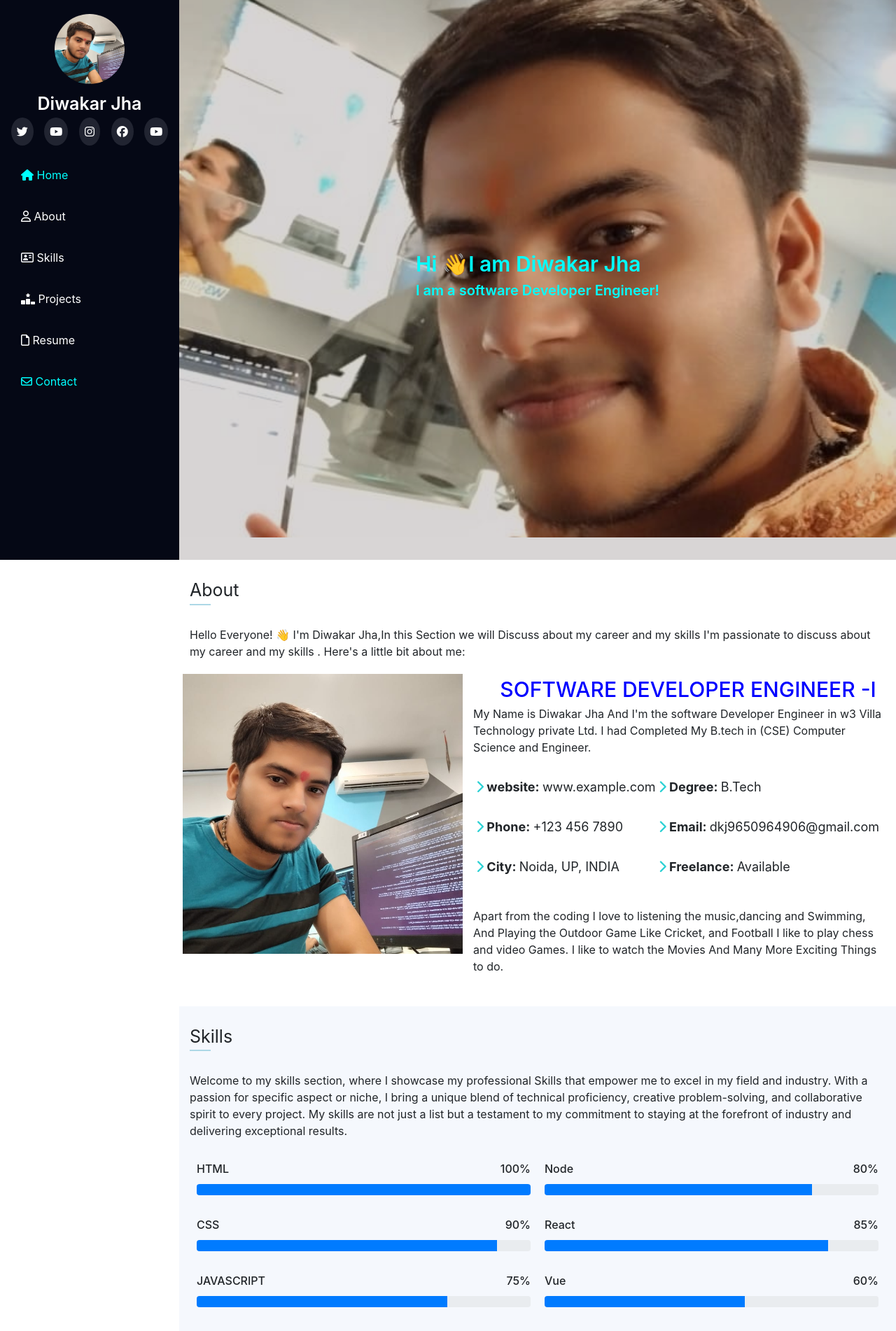
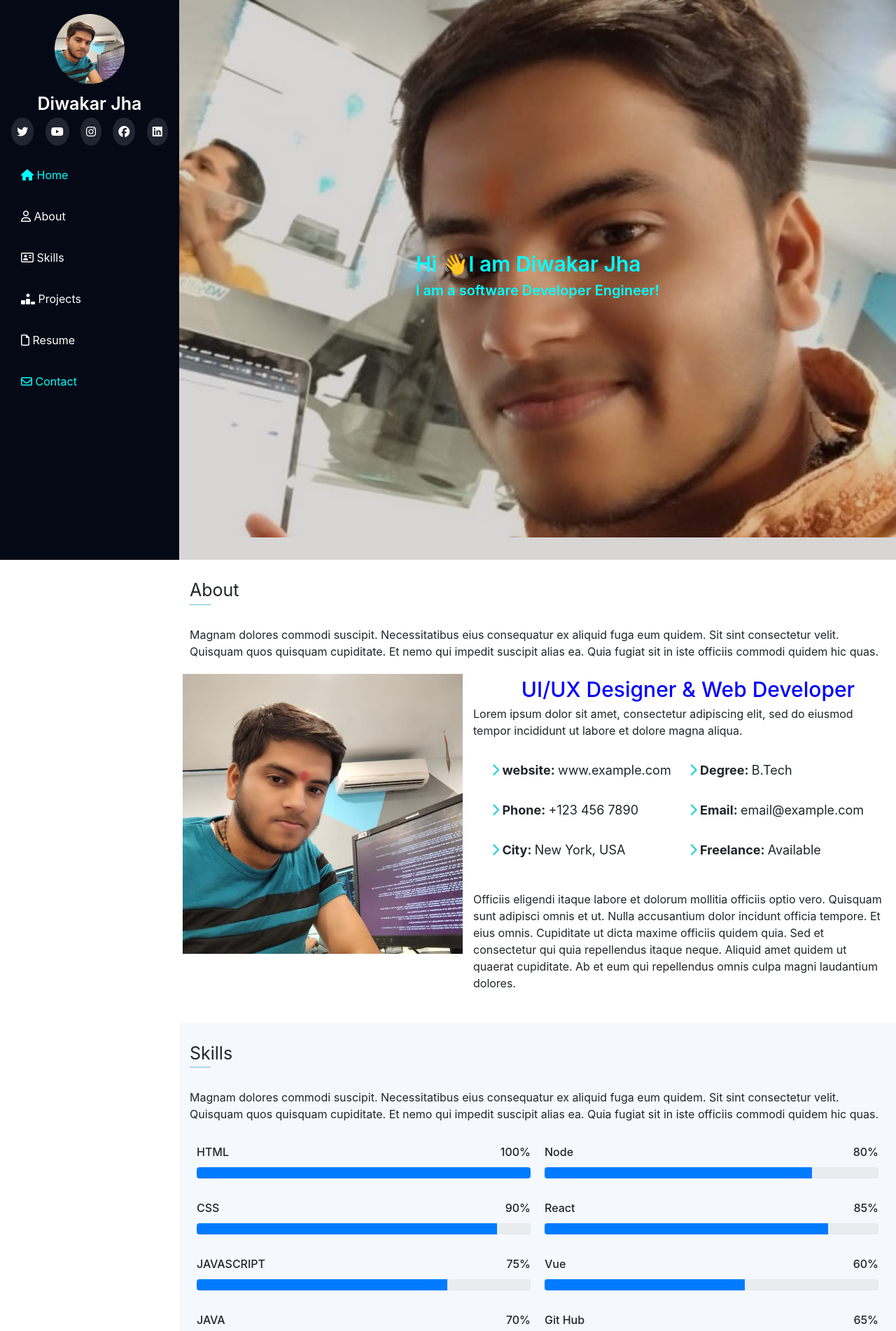
Before and after one commit to diwakarjhadj/Portfolio, a React (Create React App) app: page / in a window 1280 px wide. Shown: the top 1902 px of the page at 70% size. Built offline with nearby package versions, Linux system fonts and the light colour scheme.

Commit message:
Changes-done-ui

```diff
--- a/src/comp/About.js
+++ b/src/comp/About.js
@@ -33,7 +33,7 @@ const About = () => {
                 <div className='main-about-desc' id='about'>
                     <div className='main-About'>About</div>
                     <div className='about-desc'>
-                        Hello Everyone! 👋 I'm Diwakar Jha,In this Section we will Discuss about my career and my skills I'm passionate to discuss about my career and my skills . Here's a little bit about me:
+                        Magnam dolores commodi suscipit. Necessitatibus eius consequatur ex aliquid fuga eum quidem. Sit sint consectetur velit. Quisquam quos quisquam cupiditate. Et nemo qui impedit suscipit alias ea. Quia fugiat sit in iste officiis commodi quidem hic quas.
                     </div>
                     <div className='about-image-desc'>
                         <div className='about-images'>
@@ -43,24 +43,24 @@ const About = () => {
                         </div>
                         <div className='about-image-description'>
                             <div className='about-desc-heading'>
-                                SOFTWARE DEVELOPER ENGINEER -I
+                                UI/UX Designer & Web Developer
                             </div>
                             <div className='about-desc-text'>
-                            <p>My Name is Diwakar Jha And I'm the software Developer Engineer in w3 Villa Technology private Ltd. I had Completed My B.tech in (CSE) Computer Science and Engineer.</p>
+                                <p>Lorem ipsum dolor sit amet, consectetur adipiscing elit, sed do eiusmod tempor incididunt ut labore et dolore magna aliqua.</p>
                             </div>
                             <div className='about-all-desc'>
                                 <div className='personal-desc1'>
                                     <div className='website'><i className="fa-solid fa-chevron-right" style={{ color: "#2bd1d4" }}></i><strong> website: </strong>www.example.com</div>
                                     <div className='website'><i className="fa-solid fa-chevron-right" style={{ color: "#2bd1d4" }}></i><strong> Phone: </strong>+123 456 7890</div>
-                                    <div className='website'><i className="fa-solid fa-chevron-right" style={{ color: "#2bd1d4" }}></i><strong> City: </strong>Noida, UP, INDIA</div>
+                                    <div className='website'><i className="fa-solid fa-chevron-right" style={{ color: "#2bd1d4" }}></i><strong> City: </strong>New York, USA</div>
                                 </div>
                                 <div className='personal-desc2'>
                                     <div className='website'><i className="fa-solid fa-chevron-right" style={{ color: "#2bd1d4" }}></i><strong> Degree: </strong>B.Tech</div>
-                                    <div className='website'><i className="fa-solid fa-chevron-right" style={{ color: "#2bd1d4" }}></i><strong> Email: </strong>dkj9650964906@gmail.com</div>
+                                    <div className='website'><i className="fa-solid fa-chevron-right" style={{ color: "#2bd1d4" }}></i><strong> Email: </strong>email@example.com</div>
                                     <div className='website'><i className="fa-solid fa-chevron-right" style={{ color: "#2bd1d4" }}></i><strong> Freelance: </strong>Available</div>
                                 </div>
                             </div>
-                            <div className='personal-text-desc'>Apart from the coding I love to listening the music,dancing and Swimming, And Playing the Outdoor Game Like Cricket, and Football I like to play chess and video Games. I like to watch the Movies And Many More Exciting Things to do.</div>
+                            <div className='personal-text-desc'>Officiis eligendi itaque labore et dolorum mollitia officiis optio vero. Quisquam sunt adipisci omnis et ut. Nulla accusantium dolor incidunt officia tempore. Et eius omnis. Cupiditate ut dicta maxime officiis quidem quia. Sed et consectetur qui quia repellendus itaque neque. Aliquid amet quidem ut quaerat cupiditate. Ab et eum qui repellendus omnis culpa magni laudantium dolores.</div>
                         </div>
                     </div>
                 </div>
--- a/src/comp/Contact.js
+++ b/src/comp/Contact.js
@@ -1,35 +1,18 @@
 import React from 'react';
 import '../style/Contact.css';
-import { BrowserRouter as Router, Link } from 'react-router-dom';
+
 const Contact = () => {
     return (
         <>
             <div className='contact-section' id="contact">
                 <div className='contact-heading'>Contact</div>
-                <div className='contact-para'>I welcome inquiries and am available for discussions about potential opportunities, collaboration, or any questions you may have. Feel free to reach out via email or connect with me on LinkedIn. I look forward to engaging with you!</div>
+                <div className='contact-para'>Magnam dolores commodi suscipit. Necessitatibus eius consequatur ex aliquid fuga eum quidem. Sit sint consectetur velit. Quisquam quos quisquam cupiditate. Et nemo qui impedit suscipit alias ea. Quia fugiat sit in iste officiis commodi quidem hic quas.</div>
                 <div className='social-media-contact'>
-                    <Router>
-                        <Link>
-                            <div className='social-media-link-contact twitter'><i className="fa-brands fa-twitter" style={{ cursor: 'pointer' }}></i></div>
-                        </Link>
-                        <Link to='https://www.youtube.com/channel/UCjZGcg-NwI96hksQsIcQJDA' target='_blank'>
-                            <div className='social-media-link-contact youtube'><i className="fa-brands fa-youtube" style={{ cursor: 'pointer' }}></i></div>
-                        </Link>
-                        <Link>
-                            <div className='social-media-link-contact instagram'><i className="fa-brands fa-instagram" style={{ cursor: 'pointer' }}></i></div>
-                        </Link>
-                        <Link>
-                            <div className='social-media-link-contact facebook'><i className="fa-brands fa-facebook" style={{ cursor: 'pointer' }}></i></div>
-                        </Link>
-                        <Link to='https://www.linkedin.com/in/diwakar-jha-22a436218/' target='_blank'>
-                            <div className='social-media-link-contact linkedin'><i className="fa-brands fa-linkedin" style={{ cursor: 'pointer' }}></i></div>
-                        </Link>
-                    </Router>
-
-
-
-
-
+                    <div className='social-media-link-contact twitter'><i className="fa-brands fa-twitter" style={{ cursor: 'pointer' }}></i></div>
+                    <div className='social-media-link-contact youtube'><i className="fa-brands fa-youtube" style={{ cursor: 'pointer' }}></i></div>
+                    <div className='social-media-link-contact instagram'><i className="fa-brands fa-instagram" style={{ cursor: 'pointer' }}></i></div>
+                    <div className='social-media-link-contact facebook'><i className="fa-brands fa-facebook" style={{ cursor: 'pointer' }}></i></div>
+                    <div className='social-media-link-contact linkedin'><i className="fa-brands fa-linkedin" style={{ cursor: 'pointer' }}></i></div>
                 </div>
             </div>
         </>
--- a/src/comp/Navbar.js
+++ b/src/comp/Navbar.js
@@ -10,8 +10,8 @@ window.addEventListener('scroll', function () {
     var aboutLink = document.querySelector('.aboutLink');
     var skillsLink = document.querySelector('.skillsLink');
     var projectLink = document.querySelector('.projectLink');
-    // console.log(window.scrollY+this.window.innerHeight,document.documentElement.scrollHeight);
-    if (window.scrollY + window.innerHeight >= (document.documentElement.scrollHeight - 1)) {
+    if (window.scrollY + window.innerHeight === document.documentElement.scrollHeight) {
+
         resumeLink.classList.remove('active');
         portfolioHeading.style.color = 'aqua';
     }
@@ -54,7 +54,7 @@ const Navbar = () => {
             // Check if the window width is at most 991px
             if (windowWidth <= 991) {
                 setIsBarsVisible(true); // Reset the visibility when the window is resized to 991px or less
-            } else {
+            } else{
                 setIsBarsVisible(false); // Hide the icons when the window is wider than 991px
             }
         };
@@ -84,26 +84,15 @@ const Navbar = () => {
                             <div className='profile-name'>Diwakar Jha</div>
                         </div>
                         <div className='social-media'>
-                            <a href='https://www.youtube.com/channel/UCjZGcg-NwI96hksQsIcQJDA' target='_blank' rel='noreferrer'>
-                                <div className='social-media-link twitter'><i className="fa-brands fa-twitter"></i></div>
-                            </a>
-                            <a href='https://www.youtube.com/channel/UCjZGcg-NwI96hksQsIcQJDA' target='_blank' rel='noreferrer'>
-                                <div className='social-media-link youtube'><i className="fa-brands fa-youtube"></i></div>
-                            </a>
-                            <a href='https://www.youtube.com/channel/UCjZGcg-NwI96hksQsIcQJDA' target='_blank' rel='noreferrer'>
-                                <div className='social-media-link instagram'><i className="fa-brands fa-instagram"></i></div>
-                            </a>
-                            <a href='https://www.youtube.com/channel/UCjZGcg-NwI96hksQsIcQJDA' target='_blank' rel='noreferrer'>
-                                <div className='social-media-link facebook'><i className="fa-brands fa-facebook"></i></div>
-                            </a>
-                            <a href='https://www.youtube.com/channel/UCjZGcg-NwI96hksQsIcQJDA' target='_blank' rel='noreferrer'>
-                                <div className='social-media-link youtube'><i className="fa-brands fa-youtube"></i></div>
-                            </a>
-
+                            <div className='social-media-link twitter'><i className="fa-brands fa-twitter"></i></div>
+                            <div className='social-media-link youtube'><i className="fa-brands fa-youtube"></i></div>
+                            <div className='social-media-link instagram'><i className="fa-brands fa-instagram"></i></div>
+                            <div className='social-media-link facebook'><i className="fa-brands fa-facebook"></i></div>
+                            <div className='social-media-link linkedin'><i className="fa-brands fa-linkedin"></i></div>
                         </div>
 
                         <div className='portflio-maindesc'>
-                            <div className='portfoio-heading home'> <Link to="home" spy={true} smooth={true} offset={0} duration={500} onClick={handleLinkClick} className='homeLink' href="https://www.youtube.com/channel/UCjZGcg-NwI96hksQsIcQJDA"> <span style={{ cursor: 'pointer' }}><i className="fa-solid fa-house"></i> Home</span></Link></div>
+                            <div className='portfoio-heading home'> <Link to="home" spy={true} smooth={true} offset={0} duration={500} onClick={handleLinkClick} className='homeLink'> <span style={{ cursor: 'pointer' }}><i className="fa-solid fa-house"></i> Home</span></Link></div>
                             <div className='portfoio-heading about'>  <Link to="about" spy={true} smooth={true} offset={0} duration={500} onClick={handleLinkClick} className='aboutLink'><span style={{ cursor: 'pointer' }}><i className="fa-regular fa-user"></i> About</span></Link></div>
                             <div className='portfoio-heading skills' >  <Link to="skills" spy={true} smooth={true} offset={0} duration={500} onClick={handleLinkClick} className='skillsLink'><span style={{ cursor: 'pointer' }}><i className="fa-regular fa-address-card"></i> Skills</span> </Link></div>
                             <div className='portfoio-heading project'>  <Link to="project" spy={true} smooth={true} offset={0} duration={500} onClick={handleLinkClick} className='projectLink'> <span style={{ cursor: 'pointer' }}><i className="fa-solid fa-ranking-star"></i> Projects</span> </Link></div>
@@ -132,4 +121,4 @@ const Navbar = () => {
     )
 }
 
-export default Navbar;
+export default Navbar
--- a/src/comp/Project.js
+++ b/src/comp/Project.js
@@ -8,7 +8,7 @@ const Project = () => {
         <>
             <div className='project-section' id="project">
                 <div className='project-heading'>Project</div>
-                <div className='project-para'>Throughout my career, I've actively contributed to a variety of impactful projects, showcasing my ability to translate concepts into tangible results. Here are some key projects that highlight my skills and achievements:</div>
+                <div className='project-para'>Magnam dolores commodi suscipit. Necessitatibus eius consequatur ex aliquid fuga eum quidem. Sit sint consectetur velit. Quisquam quos quisquam cupiditate. Et nemo qui impedit suscipit alias ea. Quia fugiat sit in iste officiis commodi quidem hic quas.</div>
                 <div className='main-project-image'>
                     <div className='project-image1'>
                         <div className='project-image'>
--- a/src/comp/Skills.js
+++ b/src/comp/Skills.js
@@ -5,9 +5,7 @@ const Skills = () => {
         <>
             <div className='skills-section' id='skills'>
                 <div className='skills-heading'>Skills</div>
-                <div className='skills-para'>
-                Welcome to my skills section, where I showcase my professional Skills that empower me to excel in my field and industry. With a passion for specific aspect or niche, I bring a unique blend of technical proficiency, creative problem-solving, and collaborative spirit to every project. My skills are not just a list but a testament to my commitment to staying at the forefront of industry and delivering exceptional results.
-                </div>
+                <div className='skills-para'>Magnam dolores commodi suscipit. Necessitatibus eius consequatur ex aliquid fuga eum quidem. Sit sint consectetur velit. Quisquam quos quisquam cupiditate. Et nemo qui impedit suscipit alias ea. Quia fugiat sit in iste officiis commodi quidem hic quas.</div>
                 <div className='skills-progress'>
                     <div className='techskill-progress'>
                         <div className='main-skillperformance'>
--- a/src/style/Navbar.css
+++ b/src/style/Navbar.css
@@ -48,7 +48,6 @@
   padding: 8px;
   border-radius: 50%;
   cursor: pointer;
-  color: #fff;
 }
 
 .social-media-link:hover {
@@ -183,9 +182,9 @@
   }
 }
 
-@media screen and (max-width: 500px) {
+@media screen and (max-width: 400px) {
   .main-width {
-    width: 50%;
+    width: 90%;
     z-index: 100;
     transition: .5s;
   }
```
Also changed, not shown: src/comp/Resume.js (+15 -15 lines), 2 other files (tests, documents, lock files or other folders).
